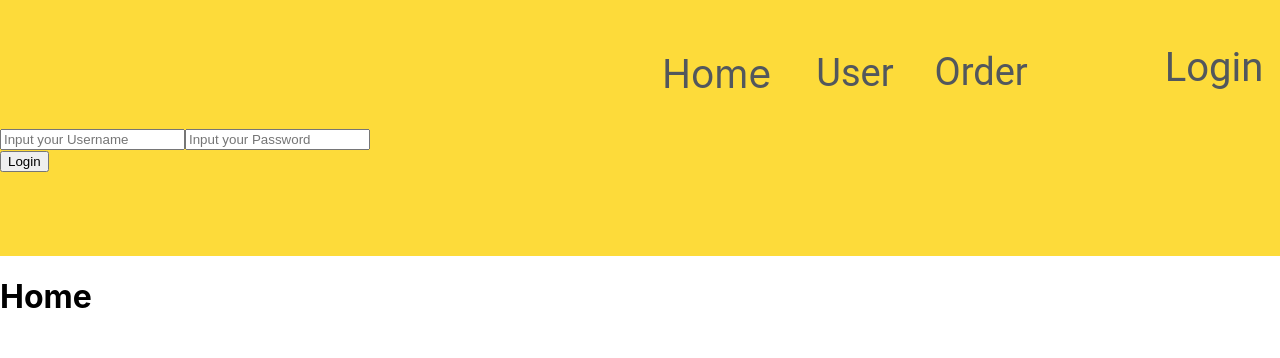
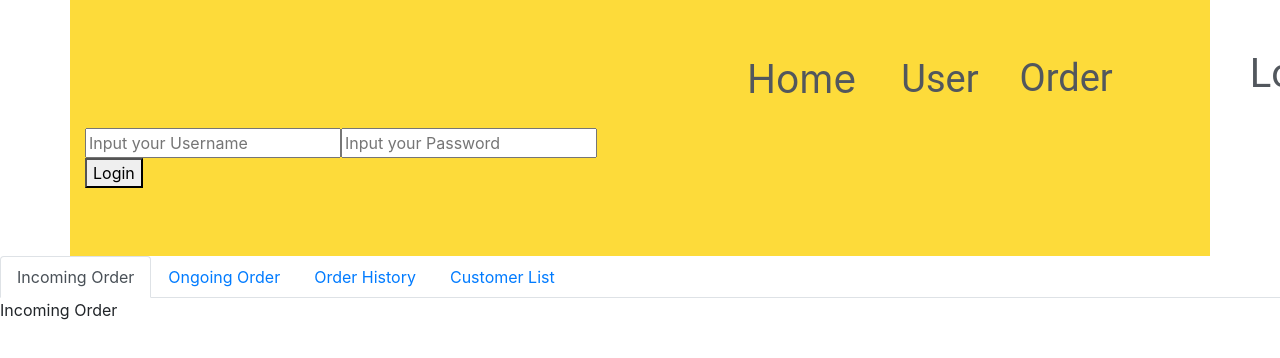
Before and after one commit to gilbertttsubay/adminLaundry, a React (Create React App) app: page /homepage in a window 1280 px wide. Shown: the top 358 px of the page. Built offline with nearby package versions, Linux system fonts and the light colour scheme.

Commit message:
add bootstrap tab, still has issues

```diff
--- a/package.json
+++ b/package.json
@@ -6,8 +6,10 @@
     "@testing-library/jest-dom": "^4.2.4",
     "@testing-library/react": "^9.3.2",
     "@testing-library/user-event": "^7.1.2",
+    "bootstrap": "^4.5.2",
     "firebase": "^7.22.1",
     "react": "^16.13.1",
+    "react-bootstrap": "^1.3.0",
     "react-dom": "^16.13.1",
     "react-redux": "^7.2.1",
     "react-router-dom": "^5.2.0",
--- a/src/index.js
+++ b/src/index.js
@@ -1,5 +1,7 @@
 import React from 'react';
 import ReactDOM from 'react-dom';
+
+
 import './index.css';
 import App from './App';
 import * as serviceWorker from './serviceWorker';
--- a/src/pages/Home/index.js
+++ b/src/pages/Home/index.js
@@ -1,31 +1,50 @@
 import React, { Component } from 'react';
-
-import Tabs from '../../ConstantComponent/Tabs';
-
+import { Tabs, Tab } from 'react-bootstrap';
+import 'bootstrap/dist/css/bootstrap.min.css';
 
 class Home extends Component {
+    constructor(props) {
+        super(props);
+        this.state ={
+            activeTab: "incoming"
+        }
+
+        this.handleTab = this.handleTab.bind(this);
+    }
+
+    handleTab(selectedTab) {
+
+        this.setState({
+          activeTab: selectedTab
+        });
+      }
 
     render() {
         return (
             <div>
-                <h1>Home</h1>
-                {/* <Tabs>
-                    <div label="Incoming Order">
+                <Tabs
+                    id="home-tab"
+                    activeKey={this.state.activeTab}
+                    onSelect={this.handleTab}
+                >
+                    <Tab eventKey="incoming" title="Incoming Order">
                         Incoming Order
-                    </div>
-                    <div label="Ongoing Order">
+                    </Tab>
+                    <Tab eventKey="ongoing" title="Ongoing Order">
                         Ongoing Order
-                    </div>
-                    <div label="Order History">
+                    </Tab>
+                    <Tab eventKey="history" title="Order History">
                         Order History
-                    </div>
-                    <div label="User Page">
-                        User Page
-                    </div>
-                </Tabs>  */}
+                    </Tab>
+                    <Tab eventKey="users" title="Customer List">
+                        User Lists
+                    </Tab>
+
+                </Tabs>
             </div>
         );
     }
 }
 
+
 export default Home;
```
Also changed, not shown: 2 other files (tests, documents, lock files or other folders).
